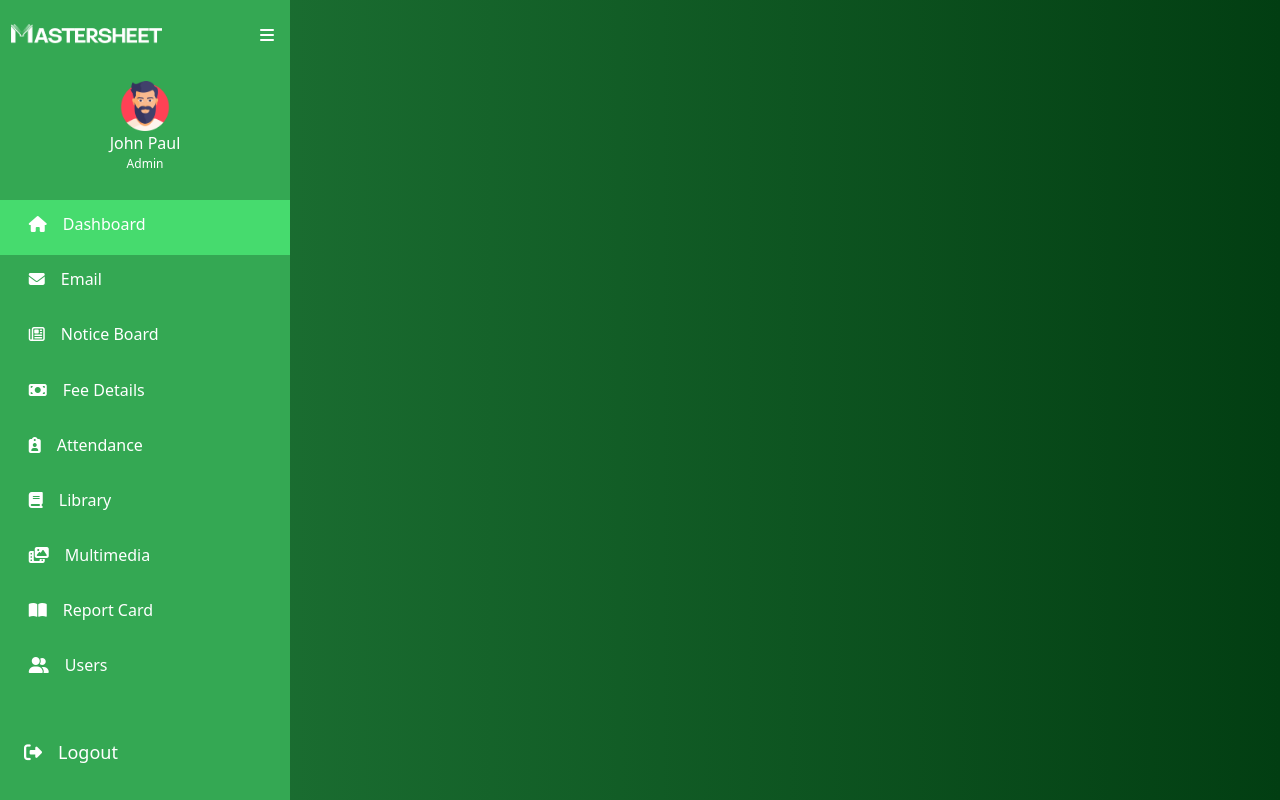
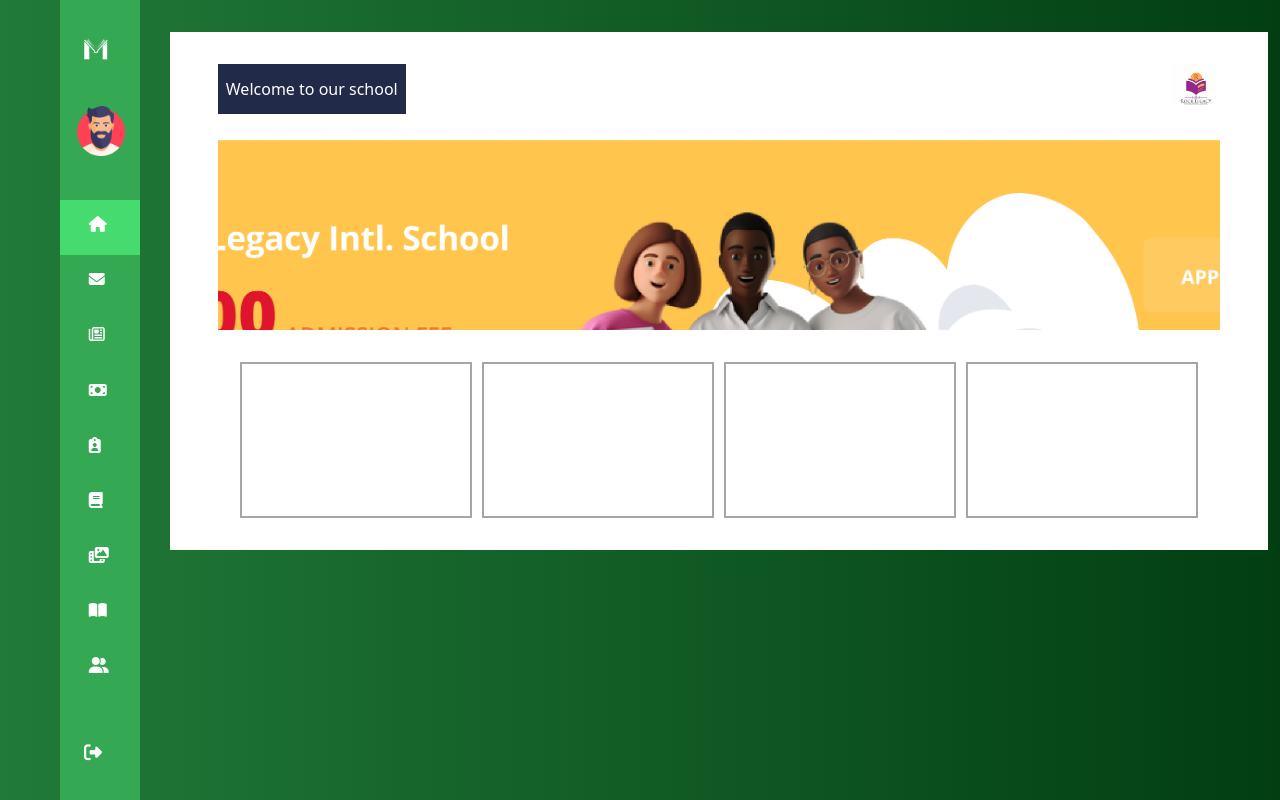
Before and after one commit to PrinceAnumba/Mastersheet, a website: page index.html in a window 1280 px wide. Drawn offline with nearby package versions, Linux system fonts and the light colour scheme.

Commit message:
Side menu Completed, Started manin content

```diff
--- a/Utils/css/_variables.scss
+++ b/Utils/css/_variables.scss
@@ -1,7 +1,12 @@
 // Add all variables here
 
-$light-mode: #ebebeb;
-$dark-mode: #1d1d1d;
-$orange: #ff1d1d;
-$primary: rgb(19, 19, 19);
-$grey: rgb(83, 83, 83);
+// Colors used
+$selected-menu: #46DB6E;
+$Side-menu: #34A853;
+$white: #fff;
+$red: #DF142D;
+$hero-header: #222A49;
+$card-header: #475073;
+$card-body-text: #596181;
+$Body-text: #fff;
+$background-gradient: linear-gradient(90deg, #217A39, #023E12);
--- a/Utils/css/main.scss
+++ b/Utils/css/main.scss
@@ -20,7 +20,13 @@
 }
 
 body {
-    background: linear-gradient(90deg, #217A39, #023E12);;
+    background: $background-gradient;
+    display: flex;
+
+    .left-gap {
+            height: 100vh;
+            width: 180px;
+            transition: 0.2s linear;
         }
 
         nav {
@@ -29,11 +35,14 @@
             background: #34A853;
             transition: 0.2s linear;
             overflow: hidden;
+            position: fixed;
+            left: 60px;
 
             &:hover {
                 width: 290px;
+
                 nav {
-            .navbar{
+                    .navbar {
                         .menu-list {
                             p {
                                 display: none;
@@ -46,6 +55,7 @@
 
             .wrap {
                 width: 100%;
+
                 .navbar {
                     // padding: 1rem;
                     position: relative;
@@ -64,14 +74,14 @@
                         }
 
                         span {
-                        color: #fff;
+                            color: $Body-text;
                             font-size: 16px;
                             font-weight: 500;
                             transition: 0.2s linear;
                         }
 
                         p {
-                        color: #fff;
+                            color: $Body-text;
                             font-size: 12px;
                             transition: 0.2s linear;
                         }
@@ -102,14 +112,14 @@
                         }
 
                         i {
-                        color: white;
+                            color: $Body-text;
                             margin-top: 1rem;
                             margin-right: 1rem;
                         }
 
 
                         .toggle-icon {
-                        color: white;
+                            color: $Body-text;
                         }
 
                         img {
@@ -126,14 +136,14 @@
                         width: 290px;
 
                         .active {
-                        background: #46DB6E;
+                            background: $selected-menu;
                         }
 
                         a {
 
 
                             &:hover {
-                            background: #46DB6E;
+                                background: $selected-menu;
                             }
 
                             i {
@@ -153,7 +163,7 @@
                             display: flex;
                             align-items: baseline;
                             padding: 0.2rem;
-                        color: #fff;
+                            color: $Body-text;
                             text-decoration: none;
                             overflow: hidden;
                             font-weight: 500;
@@ -168,7 +178,7 @@
                     a {
                         display: flex;
                         align-items: baseline;
-                    color: #fff;
+                        color: $Body-text;
                         width: 290px;
                         text-decoration: none;
                         font-weight: 500;
@@ -181,7 +191,7 @@
                         }
 
                         &:hover {
-                        background: #b83018;
+                            background: $red;
                         }
 
                         .nai {
@@ -201,3 +211,54 @@
 
 
         }
+    .main {
+        width: 100%;
+
+        .content {
+            margin-top: 2rem;
+
+            .top {
+                background-color: $white;
+                display: flex;
+                flex-direction: column;
+                .first-col {
+                    margin: 2rem 3rem 0 3rem;
+                    display: flex;
+                    justify-content: space-between;
+
+                    .wlc-btn{
+                        padding: 0.5rem;
+                        color: $Body-text;
+                        background-color: $hero-header;
+                    }
+                    img {
+                        height: 50px;
+                    }
+                }
+                .second-col {
+                    margin: 1rem 3rem 1rem 3rem;
+                    overflow: hidden;
+                    height: 200px;
+                    img {
+                        width: 100%;
+                        height: 300px;
+                        object-fit: cover;
+
+                    }
+                }
+                .third-col {
+                    margin: 1rem 3rem 2rem 3rem;
+                    display: flex;
+                    flex-direction: row;
+                    gap: 10px;
+                    justify-content: center;
+                    .box-card {
+                        height: 156px;
+                        width: 232px;
+                        border: 2px solid #A6A6A6;
+                    }
+                }
+            }
+        }
+    }
+}
--- a/Utils/js/index.js
+++ b/Utils/js/index.js
@@ -8,6 +8,8 @@
 
 $("nav").hover(function() {
   $(".profile_image").attr("src","./Utils/images/MASTERSHEET-White 1.png");
+  $("body .left-gap").css("width","24%");
+  $("body nav").css("left","0px");
   $("nav .wrap .navbar .top-nav .logo").css("margin-right","0px");
   $("nav .wrap .navbar .user").css("width","100%");
   $("nav .wrap .navbar .user img").css("width","50px");
@@ -23,6 +25,8 @@
 
 $("nav").mouseleave(function() {
   $(".profile_image").attr("src","./Utils/images/MASTERSHEET ROUND 1.png");
+  $("body .left-gap").css("width","180px");
+  $("body nav").css("left","60px");
   $("nav .wrap .navbar .top-nav .logo").css("margin-right","130px");
   $("nav .navbar .top-nav img").css("height","50px");
   $("nav .navbar .user img").css("height","50px");
--- a/index.html
+++ b/index.html
@@ -6,6 +6,7 @@
     <meta name="viewport" content="width=device-width, initial-scale=1.0">
     <title>Welcome</title>
     <link rel="stylesheet" href="./Utils/css/main.css">
+    <link rel="icon" type="image/png" sizes="16x16" href="./Utils/images/favicon.ico">
     <!-- <link rel="stylesheet" href="./Utils/css/unsemantic-grid-responsive-tablet.css"> -->
     <script src="https://cdn.jsdelivr.net/npm/bootstrap@5.2.1/dist/js/bootstrap.bundle.min.js"></script>
     <link href="https://cdn.jsdelivr.net/npm/bootstrap@5.2.1/dist/css/bootstrap.min.css" rel="stylesheet">
@@ -14,6 +15,9 @@
 
 </head>
 <body>
+    <div class="left-gap">
+
+    </div>
     <nav>
        <div class="wrap">
             <div class="navbar">
@@ -58,7 +62,6 @@
                     <a href="#"><i class="fa-solid fa-user-group"></i>
                         <p class="nai">Users</p>
                     </a>
-
                 </div>
                 <div class="logout">
                     <a href="#"><i class="fa-solid fa-right-from-bracket"></i>
@@ -66,8 +69,33 @@
                     </a>
                 </div>
             </div>
+        </div>
     </nav>
+    <div class="main">
+        <div class="container">
+            <div class="content">
+                <div class="top">
+                    <div class="first-col">
+                        <button class="wlc-btn">Welcome to our school</button>
+                        <img src="./Utils/images/ROCK LOGO 2.png" alt="rock logo">
                     </div>
+                    <div class="second-col">
+                        <a href="#"><img src="./Utils/images/Banner.png" alt="Ad"></a>
+                    </div>
+                    <div class="third-col">
+                        <div class="box-card"></div>
+                        <div class="box-card"></div>
+                        <div class="box-card"></div>
+                        <div class="box-card"></div>
+                    </div>
+                </div>
+                <div class="buttom">
+
+                </div>
+            </div>
+        </div>
+    </div>
+
 
 
     <script src="https://ajax.googleapis.com/ajax/libs/jquery/3.6.1/jquery.min.js"></script>
```
Also changed, not shown: Utils/css/main.css, Utils/images/Banner 1.png (added), Utils/images/Banner.png (added), Utils/images/ROCK LOGO 2.png (added), Utils/images/favicon.ico (added), 1 other file. Lines whose indentation alone changed are shown as unchanged.
